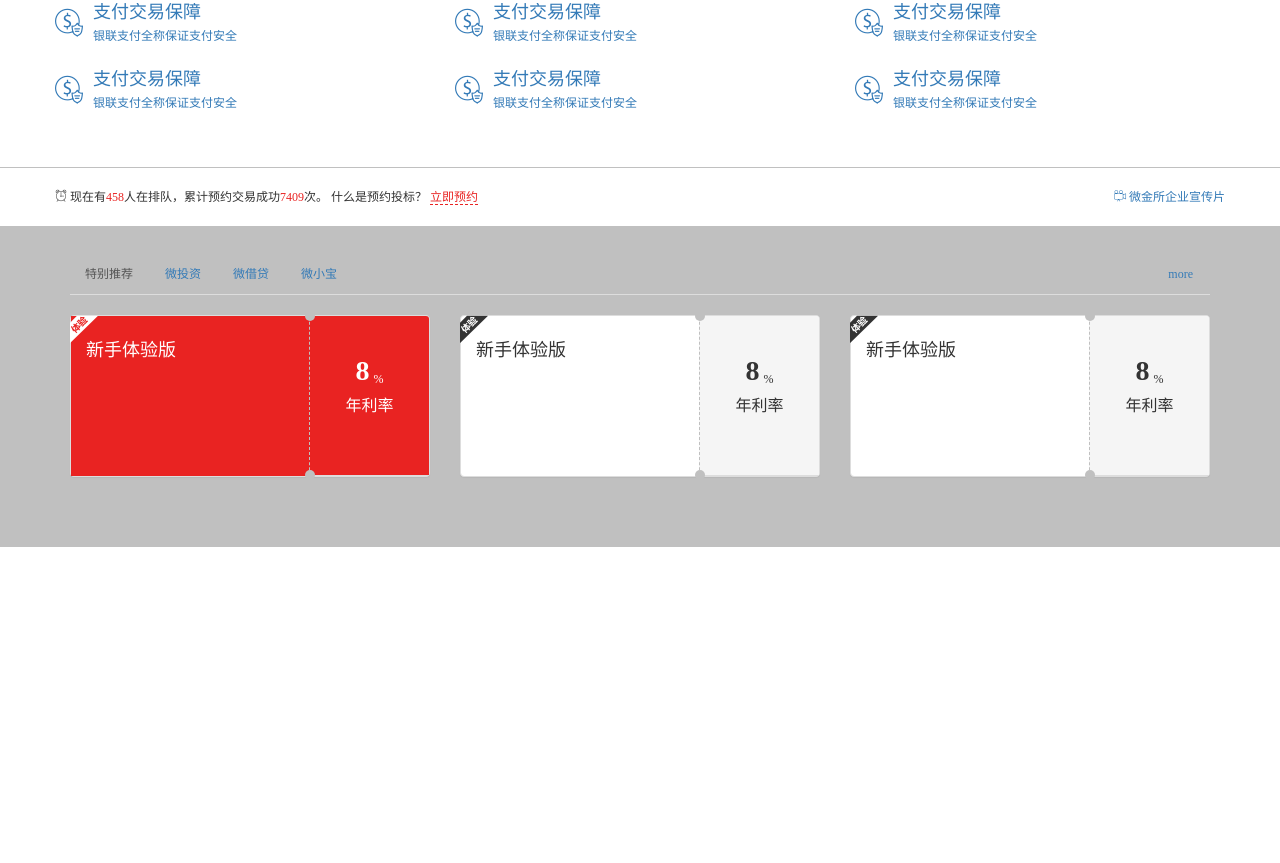
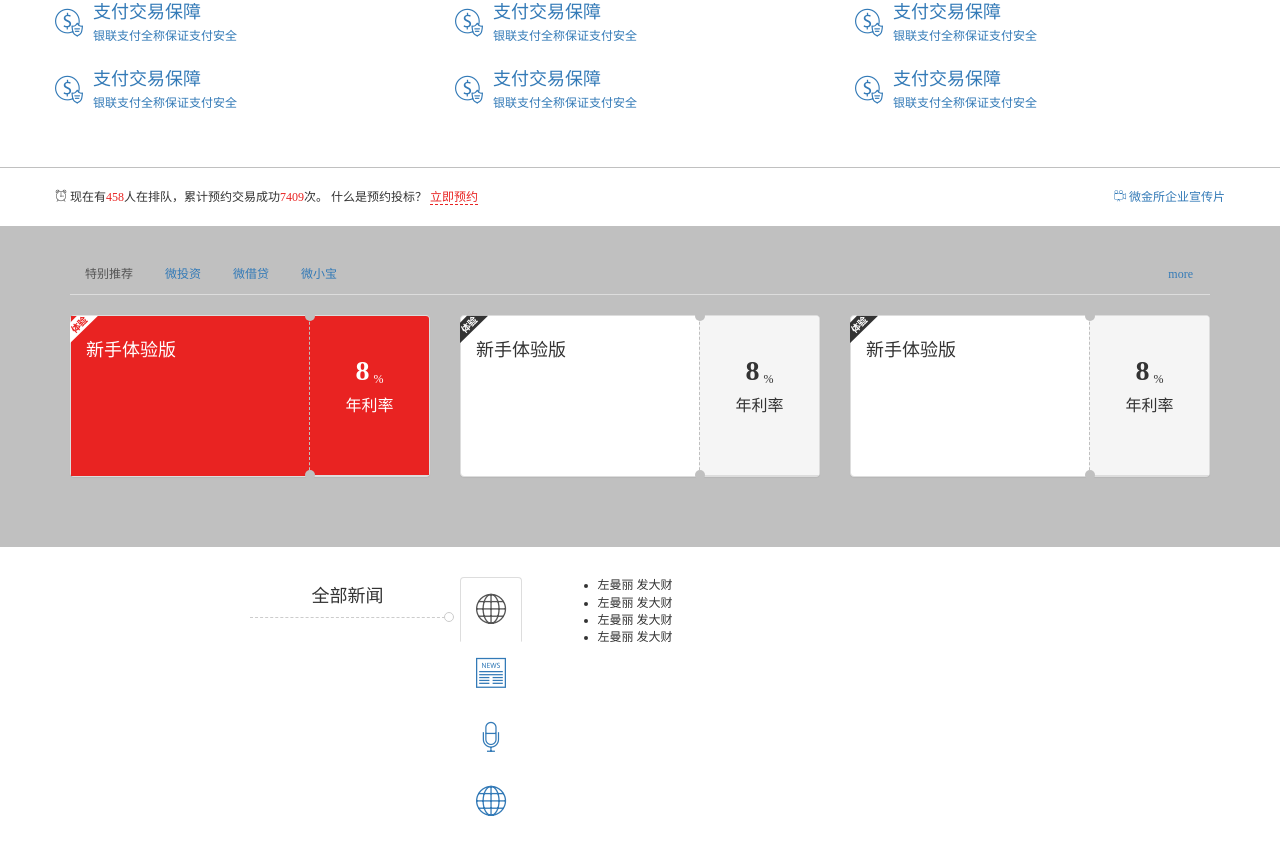
Before and after one commit to bubuandpei/weijinsuo, a plain HTML site: page index.html in a window 1280 px wide. Shown: the part 560-1423 px from the top of the page. Before the commit the page ends 1107 px from the top, so only its background shows below. Drawn offline with Linux system fonts and the light colour scheme; files whose address does not match are found by name.

Commit message:
first commit

```diff
--- a/css/index.css
+++ b/css/index.css
@@ -385,3 +385,42 @@ fieldset[disabled] .navbar-navbox .btn-link:focus {
     left: 15px;
     font-size: 28px;
 }
+
+/* 新闻 */
+#news .container .row {
+    padding: 30px 0px;
+}
+#news .container .row div:nth-of-type(1){
+      border-bottom: 1px dashed #ccc;
+}
+#news .container .row div:nth-of-type(1):before{
+    content: "";
+    width: 10px;
+    height: 10px;
+    border: 1px solid #ccc;
+    border-radius: 5px;
+    position: absolute;
+    bottom: -5px;
+    right: -9px;
+}
+.icon-news01:before{
+    content: "\e90e";
+}
+.icon-news02:before{
+    content: "\e90f";
+}
+.icon-news03:before{
+    content: "\e910";
+}
+.icon-news04:before{
+    content: "\e90e";
+}
+
+#news .nav-tabs{
+    border: none;
+}
+
+#news .nav-tabs li i{
+    border-radius: 10px;
+    font-size: 30px;
+}
--- a/index.html
+++ b/index.html
@@ -340,7 +340,34 @@
     </div>
     </section>
     <!-- /产品推荐 -->
-    <section></section>
+    <!-- 新闻 -->
+    <section id="news">
+        <div class="container">
+            <div class="row">
+                <div class="col-md-2 col-md-offset-2 text-center">
+                <h4>全部新闻</h4></div>
+                <div class="col-md-1">
+                    <!-- tab栏的头部 -->
+                      <!-- Nav tabs -->
+                      <ul class="nav nav-tabs" role="tablist">
+                        <li role="presentation" class="active"><a href="#new01" aria-controls="new01" role="tab" data-toggle="tab"><i class="icon-news01"></i></a></li>
+                        <li role="presentation"><a href="#new02" aria-controls="new02" role="tab" data-toggle="tab"><i class="icon-news02"></i></a></li>
+                        <li role="presentation"><a href="#mew03" aria-controls="new03" role="tab" data-toggle="tab"><i class="icon-news03"></i></a></li>
+                        <li role="presentation"><a href="#new04" aria-controls="new04" role="tab" data-toggle="tab"><i class="icon-news04"></i></a></li>
+                    </ul>
+                </div>
+                <div class="col-md-7">
+                    <ul>
+                        <li>左曼丽 发大财</li>
+                        <li>左曼丽 发大财</li>
+                        <li>左曼丽 发大财</li>
+                        <li>左曼丽 发大财</li>
+                    </ul>
+                </div>
+            </div>
+        </div>
+    </section>
+    <!-- /新闻 -->
     <footer></footer>
     <!-- jQuery (necessary for Bootstrap's JavaScript plugins) -->
     <script src="lib/jquery/jquery.js"></script>
```
